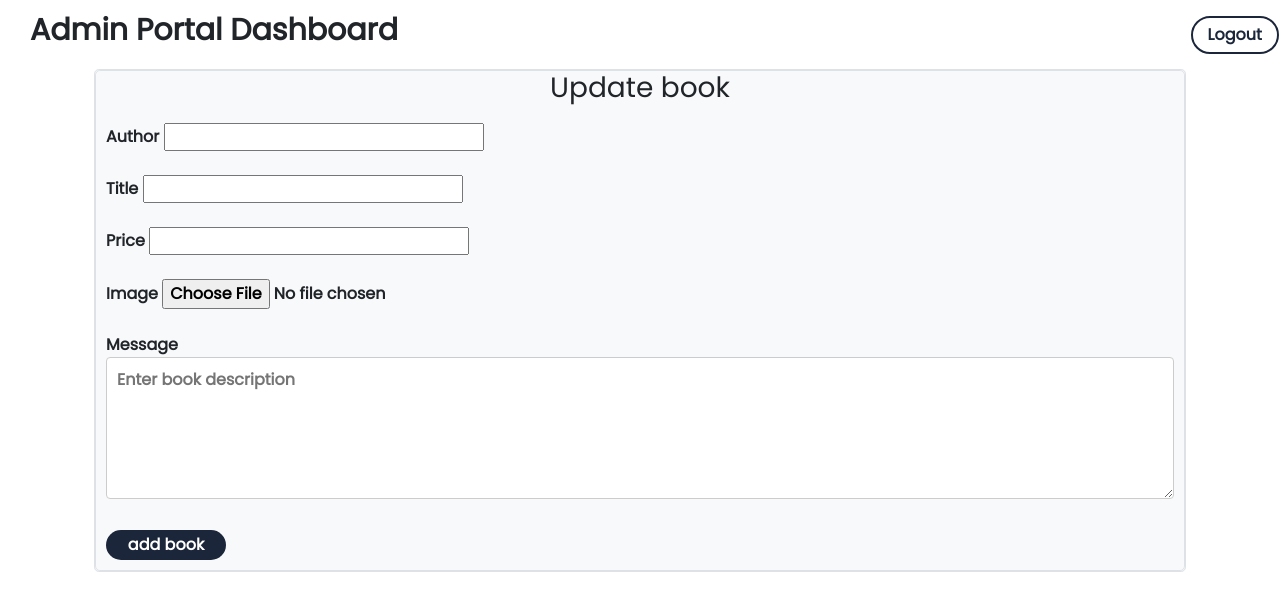
After one commit to mashudu08/lotus-thrift-bookstore, a PHP site: page /updateBook.php in a window 1280 px wide. The commit adds this page. Shown: the top 611 px of the page. Run offline with PHP 8.4, Linux system fonts and the light colour scheme; some libraries are stand-ins or nearby versions.

Commit message:
updated admin-page

```diff
--- a/register-page.php
+++ b/register-page.php
@@ -55,7 +55,7 @@ GeeksforGeeks. 31 July 2021. [Online]. How to encrypt and decrypt passwords usin
 
         //executing the query
         $dbResult = @mysqli_query($dbconnect, $sql);
-        echo $dbResult;
+        // echo $dbResult;
 
         if ($dbResult === FALSE) {
           echo "Error inserting into the database: ". mysqli_connect_error();
--- /dev/null
+++ b/updateBook.php
@@ -0,0 +1,81 @@
+<!-- ST10115884 Mashudu Luvhengo
+     ST10118368 Ledwaba David
+The code is my own work unless stated otherwise as a comment at the point
+of usage
+------------------
+References
+------------------
+CodeXWorld. 7 December 2021.[Online]. Store and Retrieve Image from MySQL Database using PHP.
+Available on: https://www.codexworld.com/store-retrieve-image-from-database-mysql-php/ . Accessed: 13 June 2022
+-->
+<!DOCTYPE html>
+<html lang="en">
+<head>
+    <meta charset="UTF-8">
+    <meta http-equiv="X-UA-Compatible" content="IE=edge">
+    <meta name="viewport" content="width=device-width, initial-scale=1.0">
+        <!-- custom css style link -->
+        <style><?php include "css/style.css"; ?> </style>
+    <!-- font awesome link -->
+    <link rel="stylesheet" href="https://use.fontawesome.com/releases/v6.1.1/css/all.css">
+    <link href="https://cdn.jsdelivr.net/npm/bootstrap@5.0.2/dist/css/bootstrap.min.css" rel="stylesheet"
+     integrity="sha384-EVSTQN3/azprG1Anm3QDgpJLIm9Nao0Yz1ztcQTwFspd3yD65VohhpuuCOmLASjC" crossorigin="anonymous">
+    <title>Admin Portal</title>
+</head>
+<body>
+    <?php include 'admin-header.php'; ?>
+
+    <div class="container">
+     <div class="container-fluid pb-3">
+       <div class="d-grid gap-3" style="grid-template-rows: 1fr 2fr; height:400px">
+         <div class="bg-light border rounded-3">
+
+      <!-- ADD AND EDIT BOOKS -->
+      <div class="bg-light border rounded-3">
+      <h3 style="text-align: center;">Update book</h3>
+      <?php
+        // $id=$_GET['updateBookId'];
+        // Storing image in from database (CodeXWorld. 2021)
+                if(isset($_POST['submit'])){
+                  $author = $_POST['author'];
+                  $title = $_POST['title'];
+                  $price = $_POST['price'];
+                  $filename = $_FILES['image']['name'];
+                  $tmp_name = $_FILES['image']['tmp_name'];
+                  $folder = "./img/" . $filename;
+                  $description = $_POST['description'];
+                  $imgContent = addslashes(file_get_contents($tmp_name));
+
+              $update_book = mysqli_query($dbconnect, "UPDATE `books` SET author='$author',title='$title', price=$price, image='$imgContent', description='$description'");
+
+              if ($update_book) {
+                echo "Updated successfully!";
+            }
+             else{
+                die(mysqli_error($dbconnect));
+            }
+        }
+            //  unset($_POST['add-book']);
+          ?>
+
+  <form action="" method="post" enctype="multipart/form-data" style="padding: 10px;">
+      <label>Author</label>
+      <input type="text" name="author" class="box" required><br><br>
+      <label>Title</label>
+      <input type="text" name="title" class="box"required><br><br>
+      <label>Price</label>
+      <input type="text" name="price" class="box" required><br><br>
+      <label>Image</label>
+      <input type="file" name="image" accept="image/jpg, image/jpeg, image/png" class="box" required><br><br>
+      <label>Message</label> <br>
+      <textarea class="text-input" name="description" placeholder="Enter book description" cols="60" rows="5" required></textarea><br><br>
+      <input type="submit" value="add book" name="add-book" class="btn-button">
+
+   </form>
+      </div>
+    </div>
+
+  </div>
+    </div>
+</body>
+</html>
```
Also changed, not shown: admin-page.php (+30 -27 lines), deleteBook.php (added, +15 -0 lines), deleteUser.php (added, +15 -0 lines), verifyUser.php (added, +15 -0 lines).
